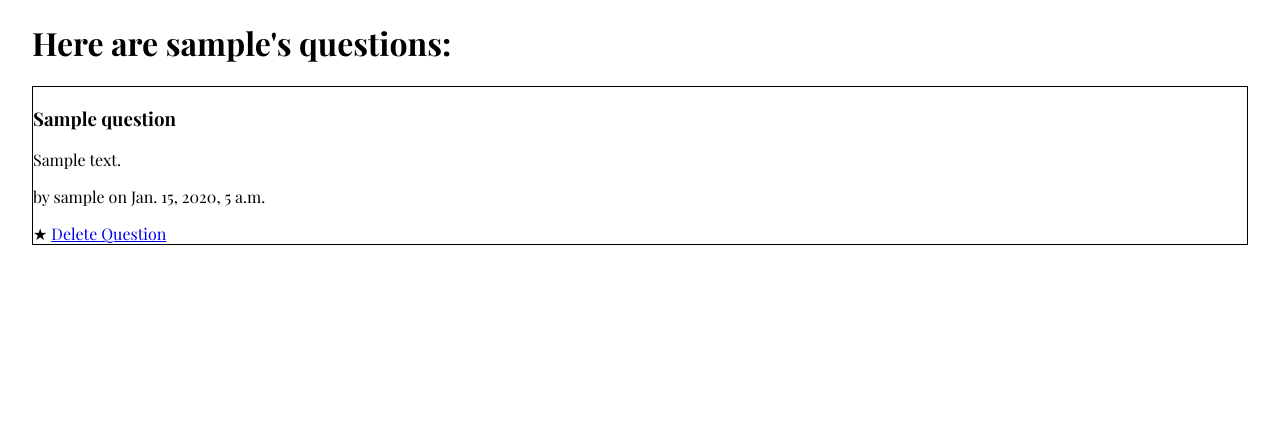
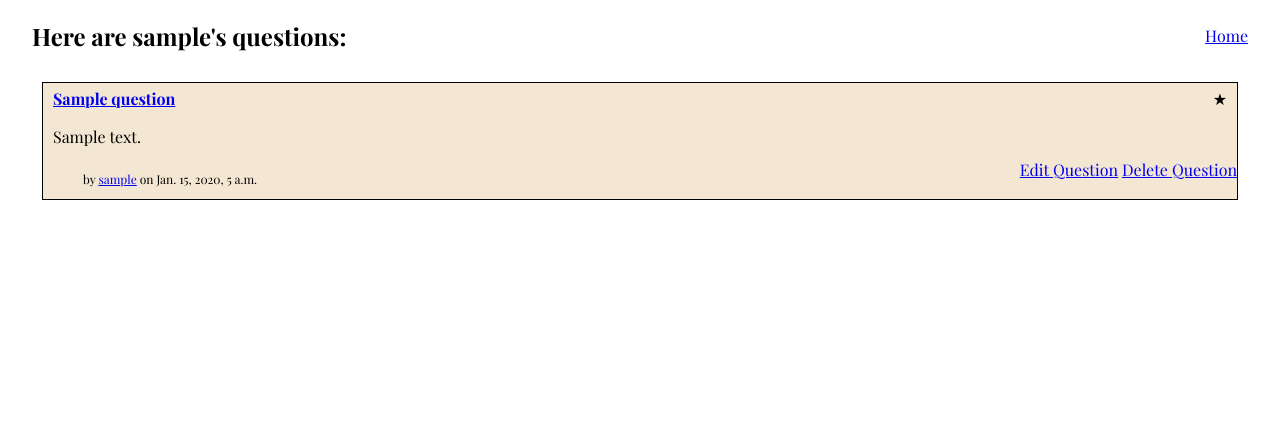
Before and after one commit to momentum-team-2/question-box-joeyviolacode, a Django app: page /user/1 in a window 1280 px wide. Shown: the part 80-524 px from the top of the page. After the commit the page ends 280 px from the top, so only its background shows below. Run offline with Django 3.2, Linux system fonts and the light colour scheme; a user stored in the database is signed in; tables that the repository leaves empty hold one stand-in row (values such as "Sample post"); parts of the project's set-up code (start-up, migrations or seed data) failed here and were passed over; some libraries are stand-ins or nearby versions; some web fonts are replaced.

Commit message:
Edit for both questions and answers works.  More styling across various pages.

```diff
--- a/core/views.py
+++ b/core/views.py
@@ -100,26 +100,44 @@
 class EditAnswer(View):
     def get(self, request, pk):
         answer = get_object_or_404(Answer, pk=pk)
-        pass
+        form= AnswerForm(instance=answer)
+        user = request.user
+        if bool(Answer.objects.filter(author=user, pk=pk).count()):
+            return render(request, 'core/edit_answer.html', {"question":answer.question, "answer":answer, "form":form})
+        else:
+            return redirect(to="show_question", pk=answer.question.pk)
 
-    def ost(self, request, pk):
-        pass
+    def post(self, request, pk):
+        user = request.user
+        answer = get_object_or_404(Answer, pk=pk)
+        form = AnswerForm(data=request.POST, instance=answer)
+        form.save()
+        return redirect(to="show_question", pk=answer.question.pk)
 
 
 class EditQuestion(View):
     def get(self, request, pk):
         question = get_object_or_404(Question, pk=pk)
-        pass
+        form = QuestionForm(instance=question)
+        user = request.user
+        if bool(Question.objects.filter(author=user, pk=pk).count()):
+            return render(request, 'core/edit_question.html', {"form":form})
+        else:
+            return redirect(to="list_questions")
 
     def post(self, request, pk):
-        pass
+        user = request.user
+        question = get_object_or_404(Question, pk=pk)
+        form = QuestionForm(data=request.POST, instance=question)
+        form.save()
+        return redirect(to="show_question", pk=pk)
 
 
 class SearchQuestions(View):
     def get(self, request):
         query = request.GET.get('query')
         if query is not None:
-            questions = Question.objects.annotate(search=SearchVector("title", "body", "answers__body")).filter(search=query).distinct()
+            questions = Question.objects.annotate(search=SearchVector("title", "body", "answers__body", "author__username")).filter(search=query).distinct("id").order_by("-pk")
         else:
             questions = None
         return render(request, 'core/search_results.html', {"questions": questions, "query": query or ""})
--- a/static/css/style.css
+++ b/static/css/style.css
@@ -15,6 +15,11 @@
 
 .question-title-top {
     margin: 5px 10px 5px 10px;
+}
+
+.title-link {
+    text-decoration: none;
+    color: white;
 }
 
 .test-border {
@@ -79,6 +84,7 @@
 
 .qa-body {
     padding: 10px;
+    width: 85%;
 }
 
 .qa-body > p {
--- a/templates/base.html
+++ b/templates/base.html
@@ -13,7 +13,7 @@
 <body>
     <header class="header-box">
       <div class="header-left">
-        <div><h1>Question Box</h1></div>
+        <div><a class="title-link" href="{% url 'list_questions' %}"><h1>Question Box</h1></a></div>
       </div>
       <div class="header-search v-center">
         <form action="{% url 'search' %}" class="" method="get">
--- a/templates/core/user_profile.html
+++ b/templates/core/user_profile.html
@@ -2,9 +2,41 @@
 
 {% block content %}
 <div>
-    <h1> Here are {{question_user.username}}'s questions:</h1>
+    <div class="question-show centerer">
+        <h2 class="question-header">
+            Here are {{question_user.username}}'s questions:
+        </h2>
+        <div></div>
+        <div class="list-link-div v-center">
+            <a href="{% url 'list_questions' %}" class="list-link">Home</a>
+        </div>
+    </div>
     {% load markdownify %}
-    <div class="question-div">
+    {%for question in questions%}
+    <div class="test-border question-box">
+        <div class="flex-space">
+            <h4 class="question-title-top"><a href="{% url 'show_question' pk=question.pk %}">{{question.title}}</a></h4>
+            <div class="flex-v-space">
+            {% if question in user.q_faves.all %}
+            <a data-questionid="{{question.pk}}" class="q-toggler icon-a question-title-top toggler" href="#">&#x2605;</a>
+            {% else %}
+            <a data-questionid="{{question.pk}}" class="q-toggler icon-a question-title-top toggler" href="#">&#x2606;</a>
+            {% endif %}
+            </div>
+        </div>
+        <div class="qa-body">{{question.body|markdownify}}</div>
+        <div class="flex-space">
+            <p class="attribution">by <a href="{% url 'user_profile' pk=question.author.pk %}">{{question.author.username}}</a> on {{question.edited}}</p>
+            {% if question in user.questions.all %}
+            <div>
+                <a href="{% url 'edit_question' pk=question.pk %}">Edit Question</a>
+                <a href="{% url 'delete_question' pk=question.pk %}">Delete Question</a>
+            </div>
+            {% endif %}
+        </div>
+    </div>
+    {% endfor %}
+    <!-- <div class="question-div">
         {% for question in questions %}
         <div class="question-pane">
             <div class="test-border">
@@ -22,7 +54,7 @@
             </div>
         </div>
         {% endfor %}
-    </div>
+    </div> -->
 </div>
 
 <script>
```
Also changed, not shown: templates/core/edit_answer.html (added, +25 -0 lines), templates/core/edit_question.html (added, +16 -0 lines), templates/core/index.html (+4 -13 lines), templates/core/search_results.html (+9 -4 lines).
